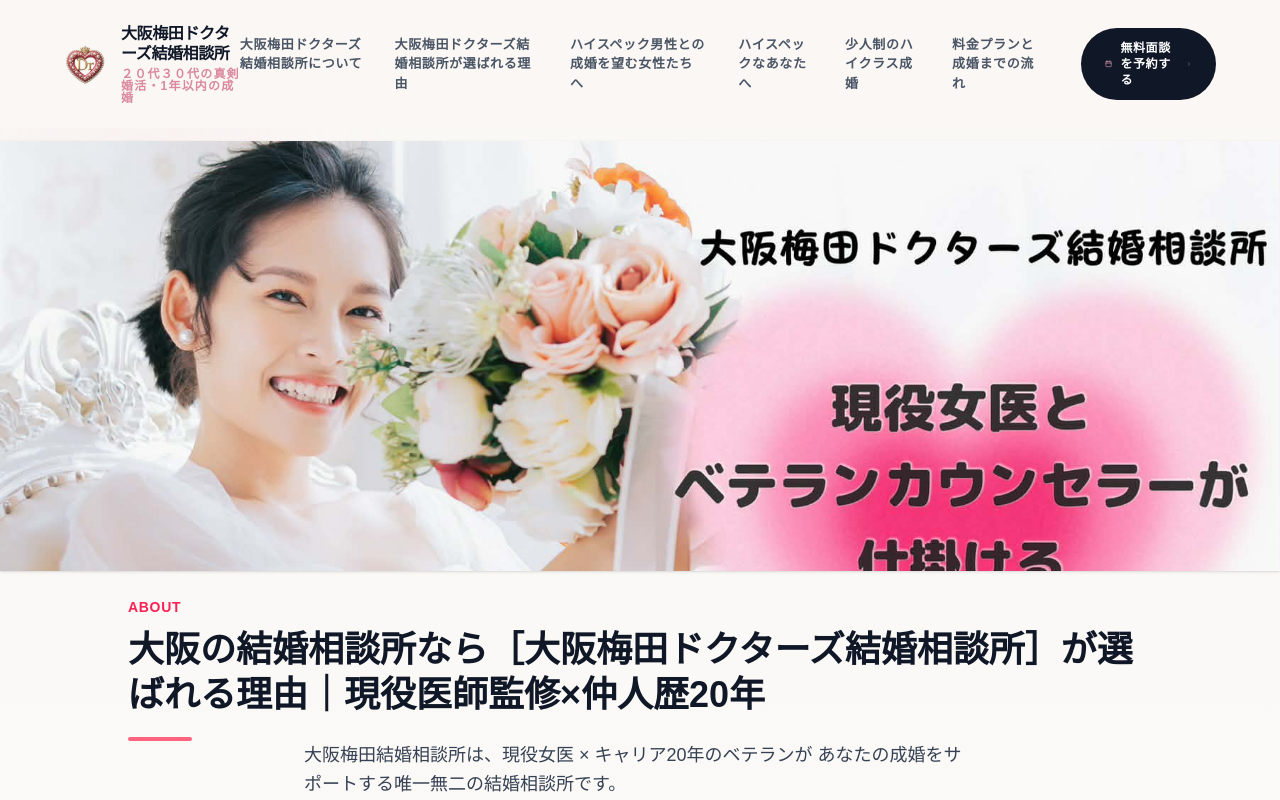
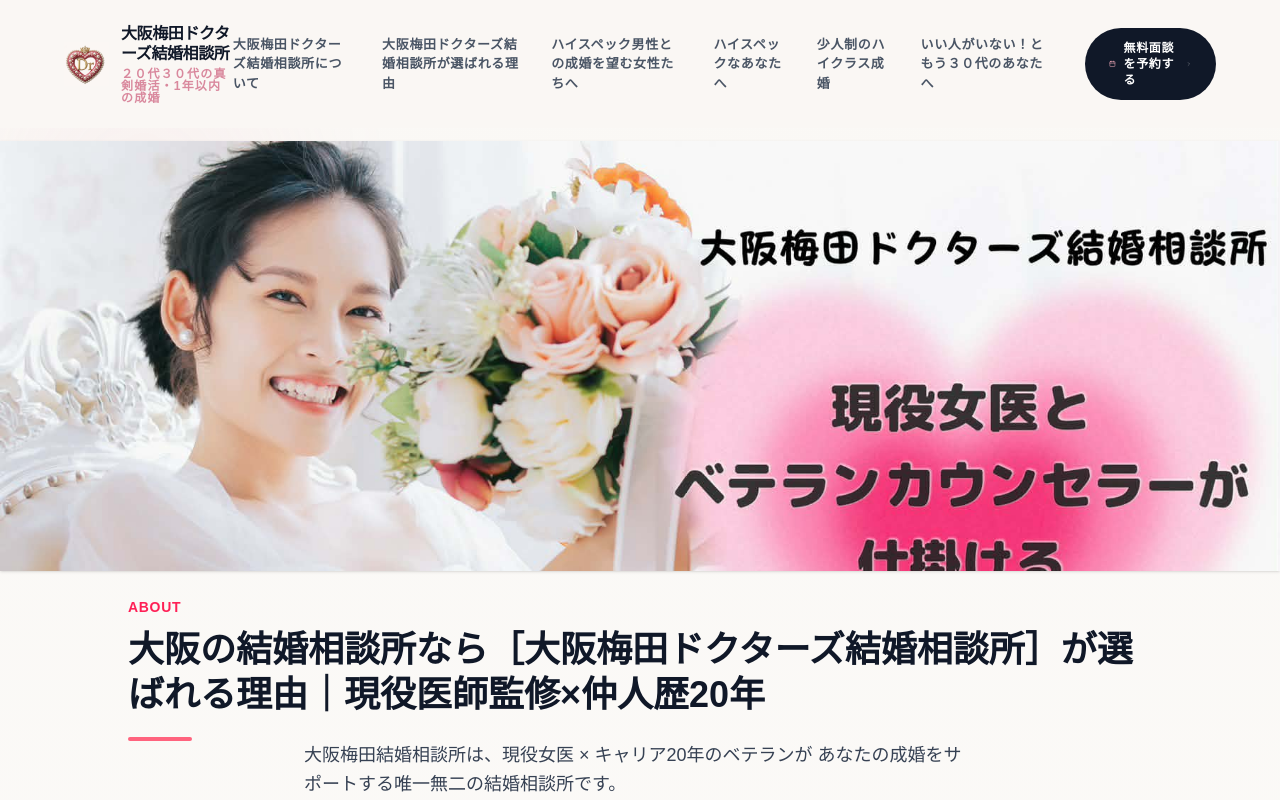
Before and after one commit to shougapan/Toa-Website, a Next.js app: page / in a window 1280 px wide. Shown: the top 800 px of the page. Built offline with nearby package versions, Linux system fonts and the light colour scheme.

Commit message:
guided navbar changes

```diff
--- a/components/Navbar.tsx
+++ b/components/Navbar.tsx
@@ -27,21 +27,20 @@
     return () => { document.body.style.overflow = 'unset'; };
   }, [isOpen]);
 
-  const navLinks = [
+const navLinks = [
     { name: '大阪梅田ドクターズ結婚相談所について', href: '/' },
     { name: '大阪梅田ドクターズ結婚相談所が選ばれる理由', href: '/why-us' },
     { name: 'ハイスペック男性との成婚を望む女性たちへ', href: '/advantages' },
-    { name: 'ハイスペックなあなたへ', href: '/elite-matchmaking' },
-    // { name: 'ハイスペックなあなたへ', href: '/high-spec' },
+  { name: 'ハイスペックなあなたへ', href: '/elite-matchmaking' },
     { name: '少人制のハイクラス成婚', href: '/executive' },
+    { name: 'いい人がいない！ともう３０代のあなたへ', href: '/consider' },
+   { name: '男性のための戦略', href: '/mens-strategy' },
     { name: '料金プランと成婚までの流れ', href: '/plan' },
-    { name: '男性のための戦略', href: '/mens-strategy' },
     { name: '婚活の悩みと不安を解消する特別サポート', href: '/support' },
+    { name: '入会までの流れ', href: '/membership-steps' },
+    { name: '結婚相談所の入会から成婚退会までの流れとサポート内容を解説', href: '/steps' },
+    { name: '婚活よく.ある質問Q＆A', href: '/FAQ' },
     { name: '成婚エピソード', href: '/marriage-story' },
-    { name: '入会までの流れ', href: '/membership-steps' },
-    { name: '婚活よく.ある質問Q＆A', href: '/FAQ' },
-    { name: 'いい人がいない！ともう３0代のあなたへ', href: '/consider' },
-    { name: '結婚相談所の入会から成婚退会までの流れとサポート内容を解説', href: '/steps' },
     { name: '結婚相談所お見合いの暗黙のルールと意外なNGマナー', href: '/rules' },
   ];
 
```
